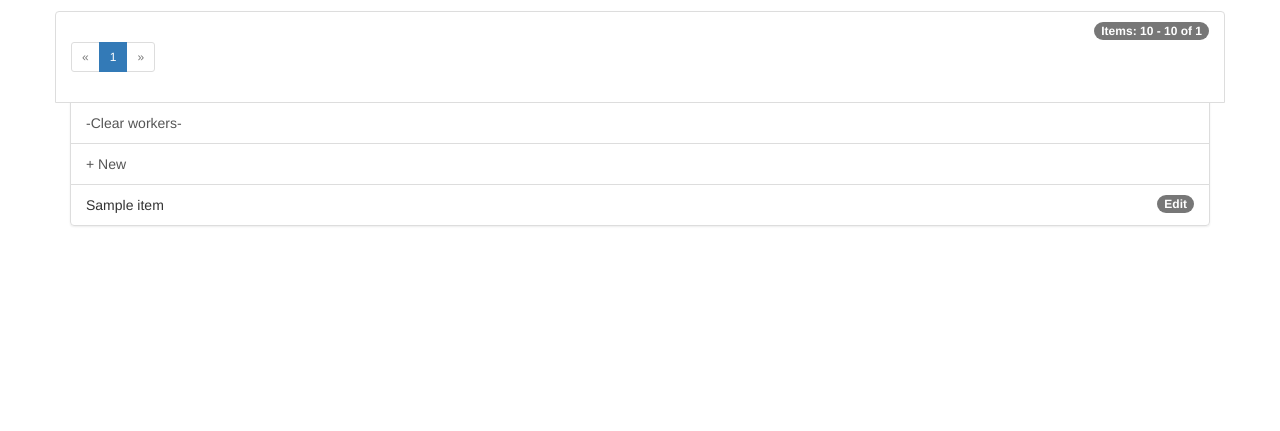
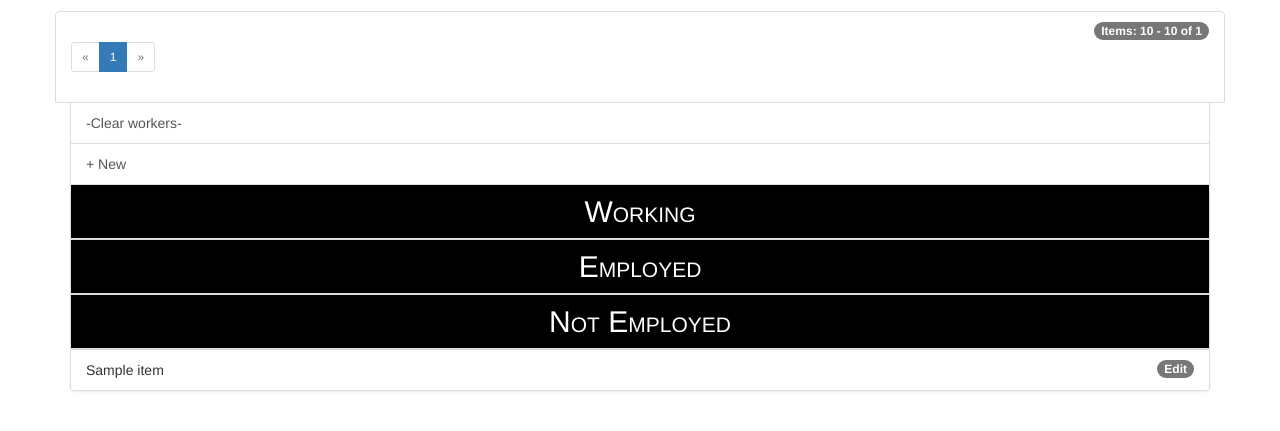
Before and after one commit to a-hodges/ist-tutoring, a Flask app: template templates/list_tutors.html in a window 1280 px wide. Shown: the part 213-644 px from the top of the page. Run offline with Flask 2, Linux system fonts and the light colour scheme; the template is opened without the code that fills it: most values are stand-ins (such as "Sample title", 1, 10 or a date in 2020); some libraries are stand-ins or nearby versions.

Commit message:
Added headers to group tutors by status
Also added admin indicator

```diff
--- a/portal.py
+++ b/portal.py
@@ -1066,7 +1066,11 @@ def list_tutors():
         page = 1
     offset = (page - 1) * limit
 
-    items = m.Tutors.query.order_by(m.Tutors.last_first)
+    items = m.Tutors.query.\
+        order_by(m.Tutors.is_active.desc()).\
+        order_by(m.Tutors.is_working.desc()).\
+        order_by(m.Tutors.is_superuser.desc()).\
+        order_by(m.Tutors.last_first)
     numItems = items.count()
     items = items.limit(limit).offset(offset).all()
 
@@ -1081,6 +1085,7 @@ def list_tutors():
     html = render_template(
         'list_tutors.html',
         user=user,
+        header="Tutors",
         items=items,
         numItems=numItems,
         limit=limit,
--- a/templates/list_tutors.html
+++ b/templates/list_tutors.html
@@ -1,6 +1,22 @@
 {% extends "base.html" %}
 
+{% block meta %}
+<style>
+h2.list-group-item {
+    margin: 0;
+    color: white;
+    background-color: black;
+}
+.admin {
+    padding: 1px 3px;
+    color: white;
+    background-color: black;
+}
+</style>
+{% endblock %}
+
 {% set title = 'Tutors' %}
+{% set headers = {'working': False, 'active': False, 'inactive': False} %}
 
 {% block content %}
 <div class="container">
@@ -78,9 +94,29 @@
         <!--end Paging tool-->
         <a type="button" class="list-group-item" href="{{ url_for('deactivate_tutors') }}">-Clear workers-</a>
         <a type="button" class="list-group-item" href="{{ url_for('edit_tutors') }}">+ New</a>
+
         {% for item in items %}
+
+        {% if not headers['working'] %}
+        <h2 class="list-group-item">Working</h2>
+        <!--{{ headers.__setitem__('working', True) }}-->
+        {% endif %}
+
+        {% if not headers['active'] and not item.is_working %}
+        <h2 class="list-group-item">Employed</h2>
+        <!--{{ headers.__setitem__('active', True) }}-->
+        {% endif %}
+
+        {% if not headers['inactive'] and not item.is_active %}
+        <h2 class="list-group-item">Not Employed</h2>
+        <!--{{ headers.__setitem__('inactive', True) }}-->
+        {% endif %}
+
         <li class="list-group-item">
             <span class="name">{{ item }}</span>
+            {% if item.is_superuser %}
+            <span class="admin">- Admin</span>
+            {% endif %}
             <a type="button" class="badge" href="{{ url_for('edit_tutors', id=item.id) }}">Edit</a>
         </li>
         {% endfor %}
```
